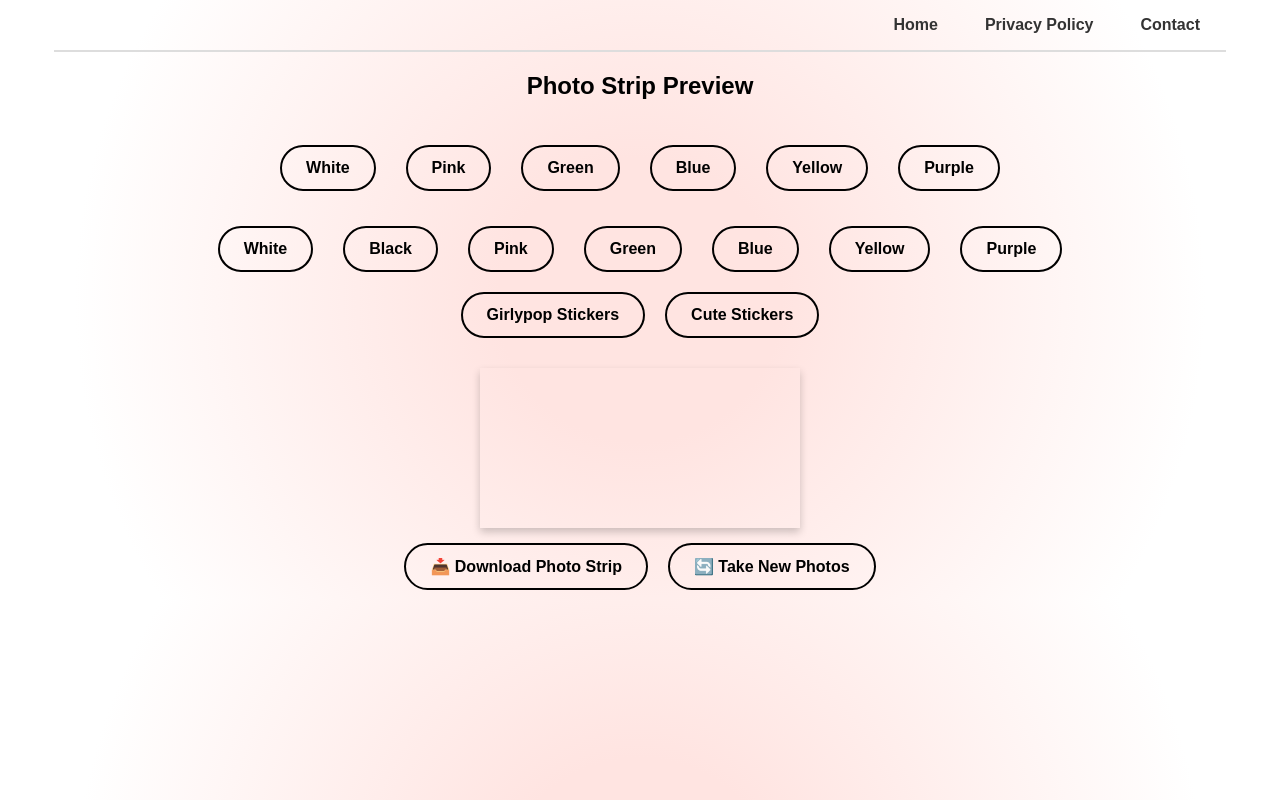
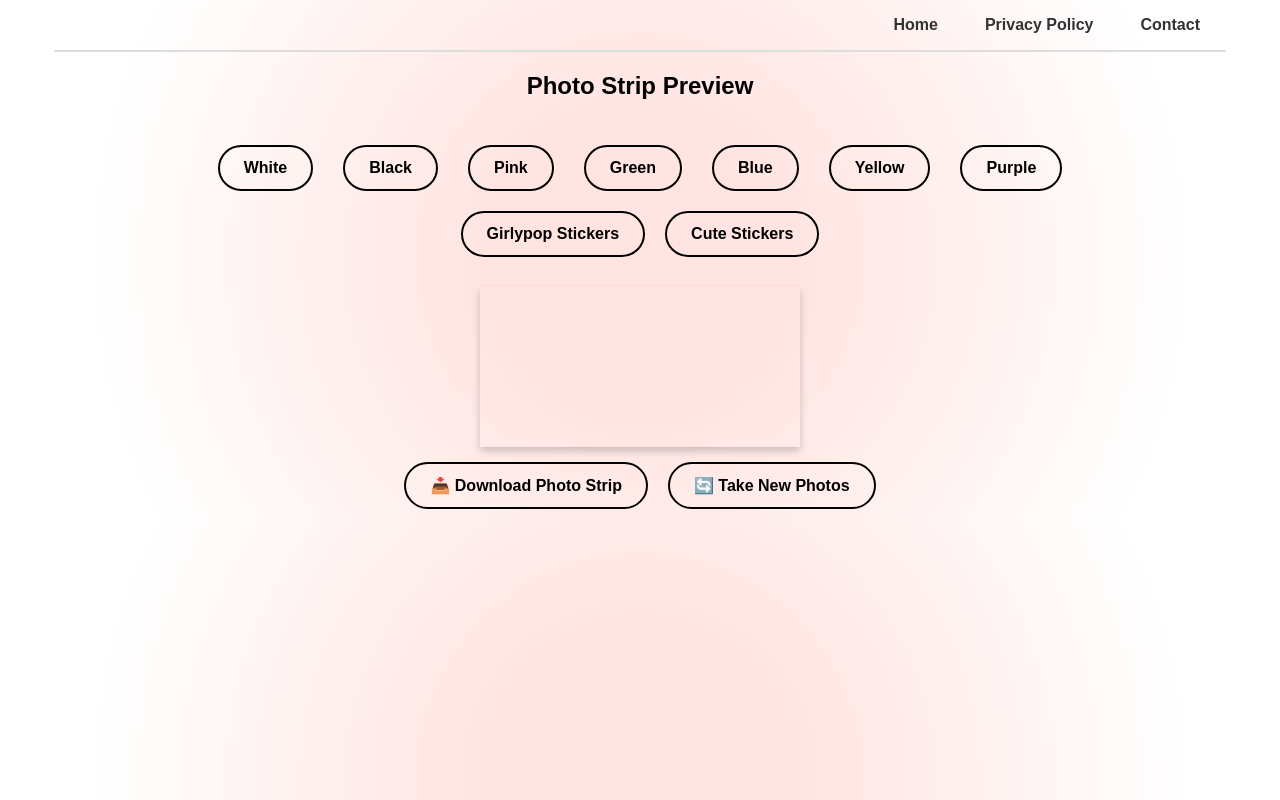
Before and after one commit to yandong2023/picapica, a React (Create React App) app in the folder frontend/: page /preview in a window 1280 px wide. Built offline with nearby package versions, Linux system fonts and the light colour scheme.

Commit message:
fix: merge mistake

```diff
--- a/frontend/src/components/PhotoPreview.js
+++ b/frontend/src/components/PhotoPreview.js
@@ -134,14 +134,6 @@ const PhotoPreview = ({ capturedImages }) => {
 		<div className="photo-preview">
 			<h2>Photo Strip Preview</h2>
 
-			<div className="color-options">
-				<button onClick={() => setStripColor("white")}>White</button>
-				<button onClick={() => setStripColor("#fceee9")}>Pink</button>
-				<button onClick={() => setStripColor("#dde6d5")}>Green</button>
-				<button onClick={() => setStripColor("#adc3e5")}>Blue</button>
-				<button onClick={() => setStripColor("#FFF2CC")}>Yellow</button>
-				<button onClick={() => setStripColor("#dbcfff")}>Purple</button>
-			</div>
       <div className="color-options">
         <button onClick={() => setStripColor("white")}>White</button>
         <button onClick={() => setStripColor("black")}>Black</button>
```
